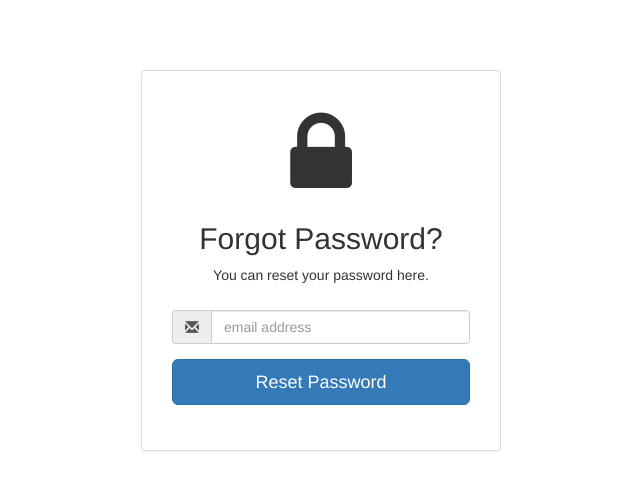
After one commit to Impossibles800/iShops, a Django app: page /accounts/forget_password in a window 1280 px wide. The commit adds this page. Shown: the top 490 px of the page, without its empty margins (319-959 px from the left). Run offline with Django 4.2, Linux system fonts and the light colour scheme; some libraries are stand-ins or nearby versions.

Commit message:
Some changes are made

```diff
--- a/accounts/urls.py
+++ b/accounts/urls.py
@@ -6,4 +6,6 @@ urlpatterns = [
     path('register', views.register, name='register'),
     path('login_user', views.login_user, name='login_user'),
     path('logout_user', views.logout_user, name='logout_user'),
+    path('forget_password', views.forget_password, name='forget_password'),
+    path('reset_password', views.reset_password, name='reset_password'),
 ]
--- a/accounts/views.py
+++ b/accounts/views.py
@@ -1,20 +1,16 @@
+from django.conf import settings
 from django.contrib import messages, auth
 from django.contrib.auth import authenticate, login
 from django.contrib.auth.models import User
 from django.core.mail import send_mail
 from django.shortcuts import render, redirect
 
-from iShops import settings
-
-
-def home(request):
-    return render(request, 'products.html')
-
 
 def register(request):
     if request.method == 'POST':
         username = request.POST['username']
         email = request.POST['email']
+
         password = request.POST['password']
         confirm_password = request.POST['confirm_password']
 
@@ -22,14 +18,13 @@ def register(request):
             if password == confirm_password:
                 user = User.objects.create_user(username=username, email=email, password=password)
                 user.save()
-                messages.success(request, "Register successfully")
-                # send_mail(
-                #     'iShops-Welcome',
-                #     'Thankyou for registering in iShops',
-                #     'marco96wb@gmail.com',
-                #     ['user.email'],
-                #     fail_silently=False,
-                # )
+                send_mail(
+                    'iShops-Welcome',
+                    'Thankyou for registering in iShops',
+                    'marco96wb@gmail.com',
+                    ['user.email'],
+                    fail_silently=False,
+                )
                 print("Register successfully")
                 return redirect('login_user')
             else:
@@ -40,6 +35,7 @@ def register(request):
             messages.error(request, 'Email already exists')
             print('Email already exists')
             return redirect('register')
+
     return render(request, 'register.html')
 
 
@@ -49,26 +45,20 @@ def login_user(request):
         password = request.POST.get('password')
 
         user = authenticate(request, username=username, password=password)
-        # user_email = user.email
-        # subject = 'iShops-Welcome'
-        # message = 'You are currently login to iShops'
-        # email_from = settings.EMAIL_HOST_USER
-        # recipient_list = [user.email, ]
+        subject = 'iShops-Welcome'
+        message = 'You are currently login to iShops'
+        email_from = settings.EMAIL_HOST_USER
+        recipient_list = [user.email, ]
 
         if user is not None:
             login(request, user)
-            # send_mail(
-            #     # 'iShops-Welcome',
-            #     # 'You are currently login to iShops',
-            #     # 'marco96wb@gmail.com',
-            #     # 'user_email',
-            #     # fail_silently=False,
-            #
-            #     subject,
-            #     message,
-            #     email_from,
-            #     recipient_list
-            # )
+            send_mail(
+                subject,
+                message,
+                email_from,
+                recipient_list,
+                fail_silently=False,
+            )
             print("Login successfully")
             print(user.email)
             return redirect('products')
@@ -80,11 +70,57 @@ def login_user(request):
 
 def logout_user(request):
     auth.logout(request)
-    # send_mail(
-    #     'iShops-Signing Off',
-    #     'You have logout from the iShops',
-    #     'marco96wb@gmail.com',
-    #     ['user.email'],
-    #     fail_silently=False,
-    # )
+    send_mail(
+        'iShops-Signing Off',
+        'You have logout from the iShops',
+        'marco96wb@gmail.com',
+        ['user.email'],
+        fail_silently=False,
+    )
     return redirect('products')
+
+
+def forget_password(request):
+    if request.method == 'POST':
+        email = request.POST['email']
+        if User.objects.filter(email=email).exists():
+            user = User.objects.get(email__exact=email)
+            send_mail(
+                'iShops-Reset Password',
+                'You have requested to reset your password'
+                'Please click on the link below to reset your password',
+                ''
+                'marco96wb@gmail.com',
+                ['user.email'],
+                fail_silently=False,
+            )
+            print("Email has been sent")
+            messages.success(request, "Email has been sent to your email address")
+        else:
+            messages.error(request, 'Email does not exist')
+            return redirect('forget_password')
+    return render(request, 'forget_password.html')
+
+
+def reset_password(request):
+    if request.method == 'POST':
+        email = request.POST.get('email')
+        password = request.POST.get('password')
+        confirm_password = request.POST.get('confirm_password')
+        user = User.objects.get(email__exact=email)
+        if User.objects.filter(email=email).exists():
+            if password == confirm_password:
+                user = User.objects.get(email__exact=email)
+                user.set_password(password)
+                user.save()
+                messages.success(request, "Password has been reset")
+                print("Password has been reset")
+                return redirect('login_user')
+            else:
+                messages.error(request, 'Password does not match')
+                return redirect('reset_password')
+        else:
+            messages.error(request, 'Email does not exist')
+            return redirect('reset_password')
+
+    return render(request, 'reset_password.html')
--- a/products/views.py
+++ b/products/views.py
@@ -34,7 +34,3 @@ def search(request):
         'products': products
     }
     return render(request, 'result.html', data_1)
-
-
-def cart(request):
-    return render(request, 'cart.html')
--- /dev/null
+++ b/templates/forget_password.html
@@ -0,0 +1,61 @@
+<!DOCTYPE html>
+<html lang="en">
+<head>
+    <meta charset="UTF-8">
+    <title>iShops - Forget</title>
+    <link href="//maxcdn.bootstrapcdn.com/bootstrap/3.3.0/css/bootstrap.min.css" rel="stylesheet" id="bootstrap-css">
+    <script src="//maxcdn.bootstrapcdn.com/bootstrap/3.3.0/js/bootstrap.min.js"></script>
+    <script src="//code.jquery.com/jquery-1.11.1.min.js"></script>
+    <link rel="stylesheet" href="https://maxcdn.bootstrapcdn.com/font-awesome/4.5.0/css/font-awesome.min.css">
+</head>
+<body>
+<style>
+    .form-gap {
+        padding-top: 70px;
+    }
+</style>
+<div class="form-gap"></div>
+{% for message in messages %}
+    <div class="alert alert-success">
+        {{ message }}
+    </div>
+{% endfor %}
+
+<div class="container">
+    <div class="row">
+        <div class="col-md-4 col-md-offset-4">
+            <div class="panel panel-default">
+                <div class="panel-body">
+                    <div class="text-center">
+                        <h3><i class="fa fa-lock fa-4x"></i></h3>
+                        <h2 class="text-center">Forgot Password?</h2>
+                        <p>You can reset your password here.</p>
+                        <div class="panel-body">
+
+                            <form id="register-form" role="form" autocomplete="off" class="form" method="POST">
+                                {% csrf_token %}
+                                <div class="form-group">
+                                    <div class="input-group">
+                                        <span class="input-group-addon"><i
+                                                class="glyphicon glyphicon-envelope color-blue"></i></span>
+                                        <input id="email" name="email" placeholder="email address" class="form-control"
+                                               type="email">
+                                    </div>
+                                </div>
+                                <div class="form-group">
+                                    <input name="recover-submit" class="btn btn-lg btn-primary btn-block"
+                                           value="Reset Password" type="submit">
+                                </div>
+
+                                <input type="hidden" class="hide" name="token" id="token" value="">
+                            </form>
+
+                        </div>
+                    </div>
+                </div>
+            </div>
+        </div>
+    </div>
+</div>
+</body>
+</html>
--- a/templates/login.html
+++ b/templates/login.html
@@ -43,7 +43,10 @@
                                     <label class="form-label" for="typePasswordX">Password</label>
                                 </div>
 
-                                <p class="small mb-5 pb-lg-2"><a class="text-white-50" href="#!">Forgot password?</a>
+                                <p class="small mb-5 pb-lg-2">
+                                    <a class="text-white-50" href="{% url 'forget_password' %}">
+                                        Forgot password?
+                                    </a>
                                 </p>
 
                                 <button class="btn btn-outline-light btn-lg px-5" name="submit" type="submit">Login</button>
--- /dev/null
+++ b/test.py
@@ -0,0 +1,3 @@
+from validate_email import validate_email
+
+print(validate_email('thakuabhiraj802@gmail', verify=True))
```
Also changed, not shown: iShops/settings.py (+19 -2 lines), payment/urls.py (added, +9 -0 lines), templates/confirm_email.html (added, +14 -0 lines), templates/email_body.html (added, +11 -0 lines), templates/payments.html (added, +103 -0 lines), templates/products.html (+12 -6 lines), templates/reset_password.html (added, +53 -0 lines), db.sqlite3.
